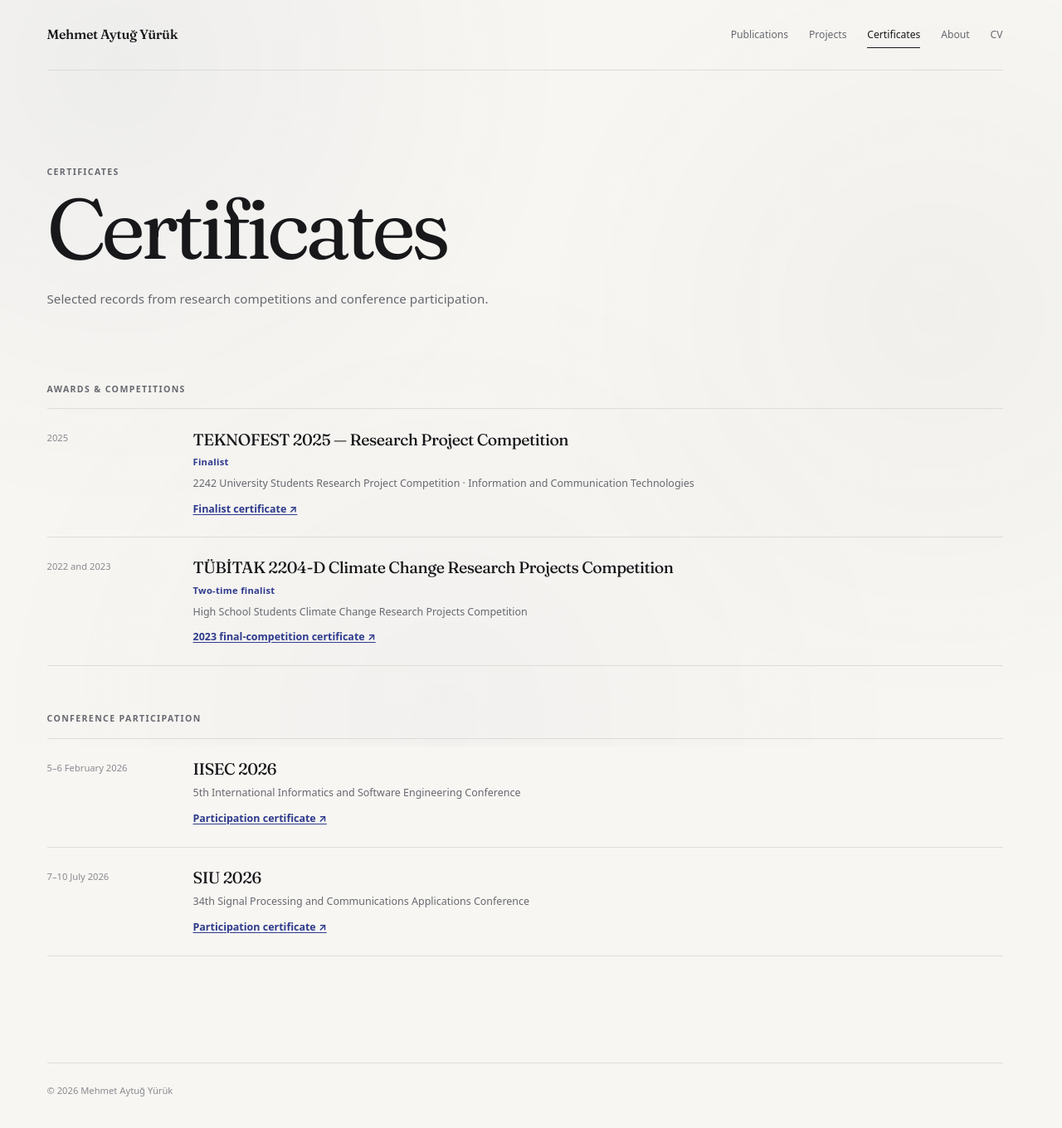
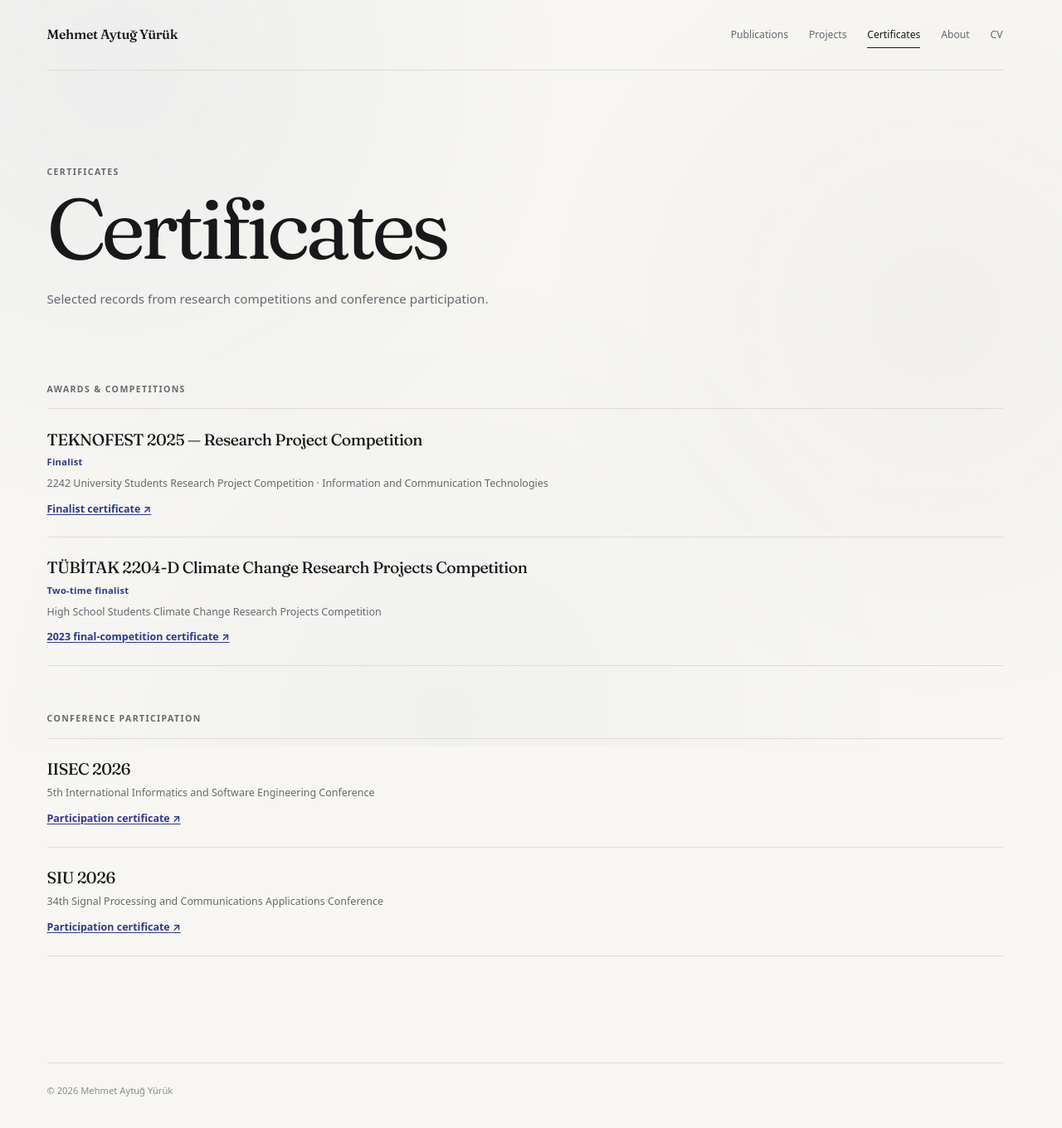
Before and after one commit to mehmetaytugyuruk/mehmetaytugyuruk.github.io, a Jekyll site: the page built from certificates.html, in a window 1280 px wide. Shown: the whole page at 83% size. Built offline with Jekyll 4.4.1, drawn with Linux system fonts in a browser that asks for light colours.

Commit message:
Simplify certificate list layout

```diff
--- a/_layouts/default.html
+++ b/_layouts/default.html
@@ -39,7 +39,7 @@
     <link rel="preconnect" href="https://fonts.googleapis.com">
     <link rel="preconnect" href="https://fonts.gstatic.com" crossorigin>
     <link href="https://fonts.googleapis.com/css2?family=Fraunces:ital,opsz,wght@0,9..144,300..700;1,9..144,300..700&amp;display=swap" rel="stylesheet">
-    <link rel="stylesheet" href="{{ '/assets/css/site.css' | relative_url }}?v=20260911-responsive-portrait">
+    <link rel="stylesheet" href="{{ '/assets/css/site.css' | relative_url }}?v=20260911-certificates-layout">
 
     <script type="application/ld+json">
     {
--- a/_layouts/redirect.html
+++ b/_layouts/redirect.html
@@ -7,7 +7,7 @@
     <meta name="robots" content="noindex, follow">
     <link rel="canonical" href="{{ page.redirect_to | absolute_url }}">
     <meta http-equiv="refresh" content="0; url={{ page.redirect_to | relative_url }}">
-    <link rel="stylesheet" href="{{ '/assets/css/site.css' | relative_url }}?v=20260911-responsive-portrait">
+    <link rel="stylesheet" href="{{ '/assets/css/site.css' | relative_url }}?v=20260911-certificates-layout">
   </head>
   <body class="interior">
     <main id="main-content" class="page-main redirect-main">
--- a/assets/css/site.css
+++ b/assets/css/site.css
@@ -746,6 +746,11 @@
   border-bottom: 1px solid var(--hairline);
 }
 
+.certificate-list .editorial-row {
+  grid-template-columns: minmax(0, 1fr);
+  gap: 0;
+}
+
 .entry-meta {
   margin: 0.15rem 0 0;
   color: var(--quiet);
--- a/certificates.html
+++ b/certificates.html
@@ -13,7 +13,6 @@
   <ul class="editorial-list certificate-list">
     {% for item in site.data.education.awards %}
       <li class="editorial-row">
-        <p class="entry-meta">{{ item.period }}</p>
         <div class="entry-body">
           <h3>{{ item.title }}</h3>
           <p class="entry-result">{{ item.result }}</p>
@@ -30,7 +29,6 @@
   <ul class="editorial-list certificate-list">
     {% for item in site.data.education.conferences %}
       <li class="editorial-row">
-        <p class="entry-meta">{{ item.date }}</p>
         <div class="entry-body">
           <h3>{{ item.title }}</h3>
           <p>{{ item.detail }}</p>
```
